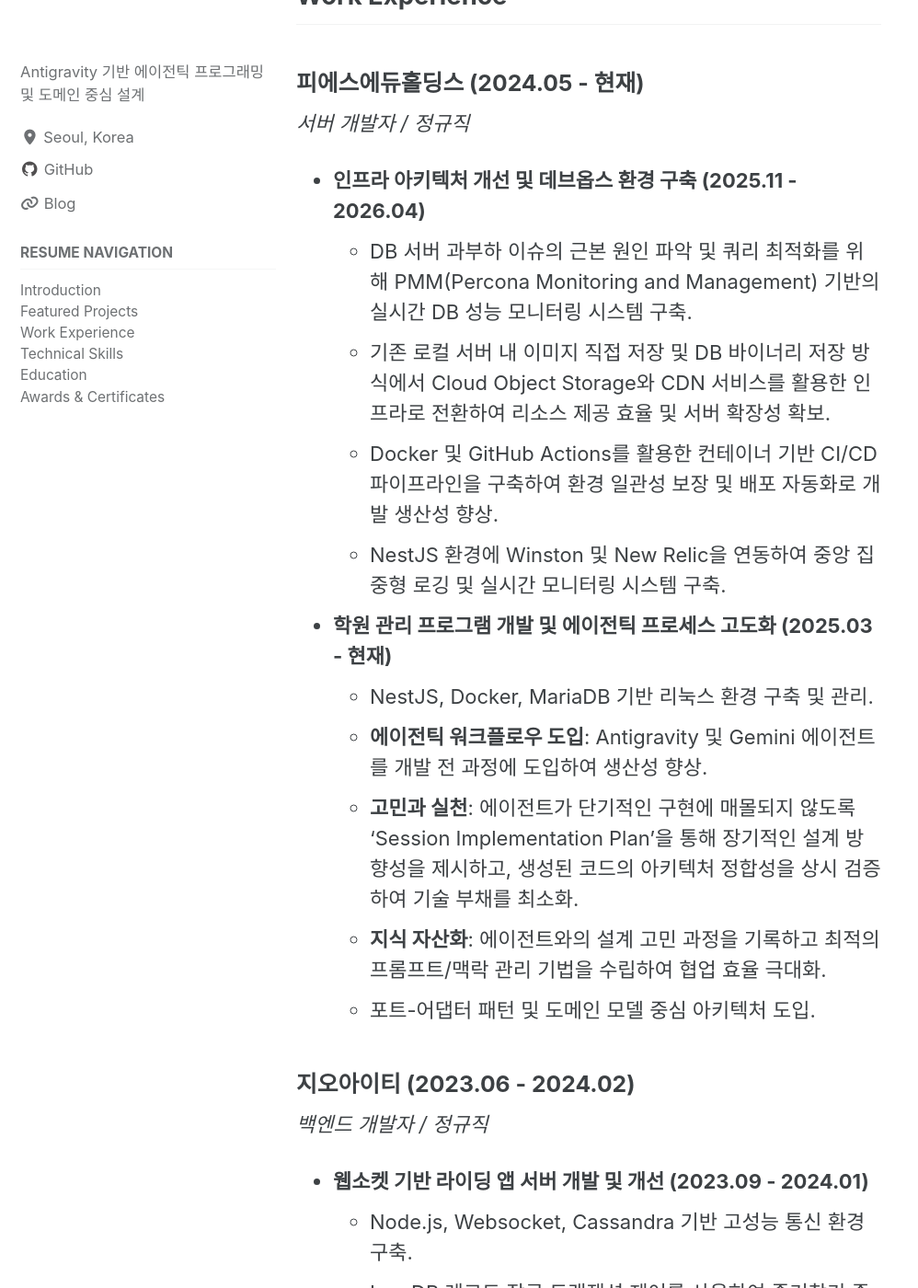
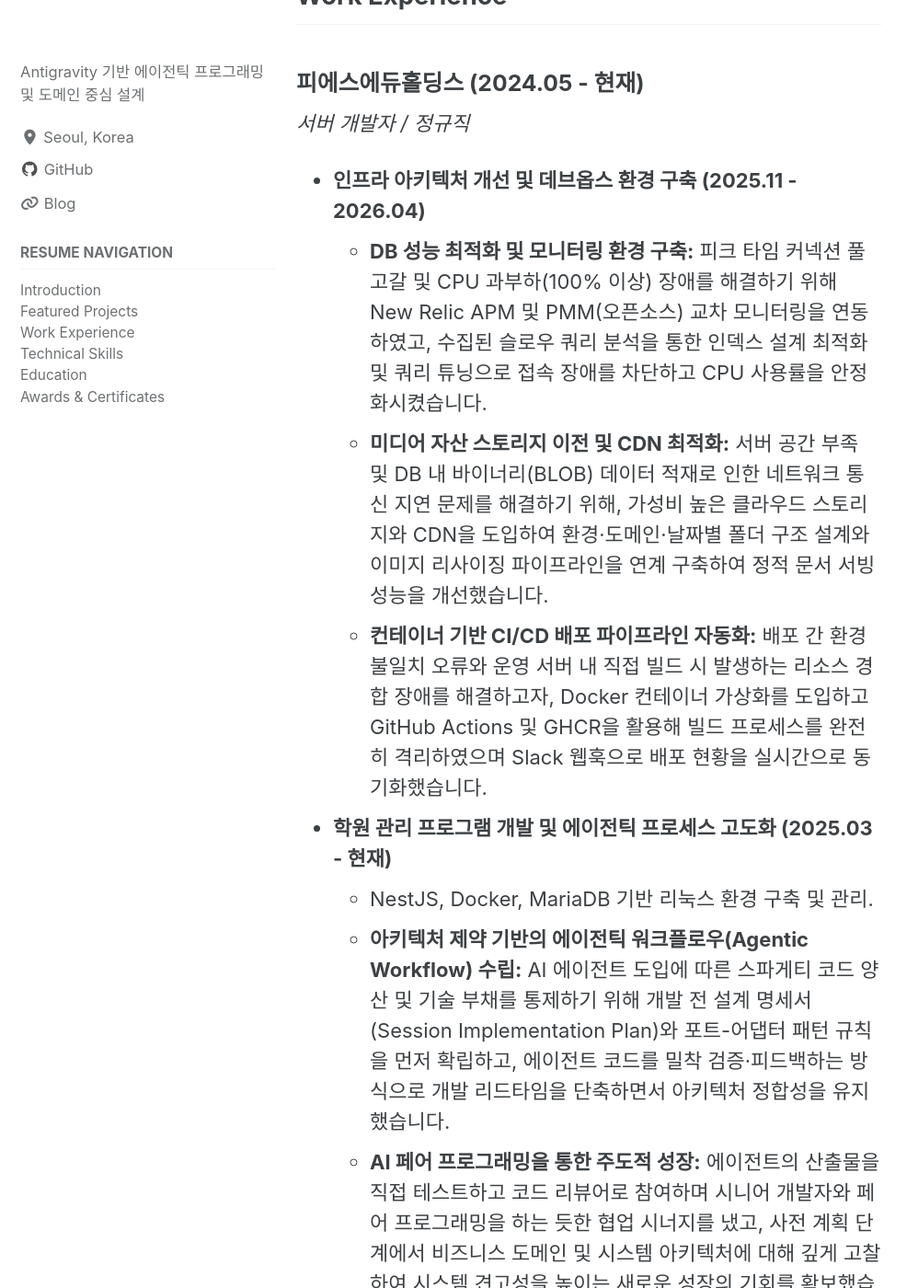
Before and after one commit to hsuk0409/earstone.github.io, a Jekyll site: the page built from _pages/resume.md, in a window 1280 px wide and 1400 px high, scrolled down 2399 px. Shown: the whole window at 92% size, without its empty margins (0-998 px from the left). Built offline with Jekyll 4.4.1, drawn with Linux system fonts in a browser that asks for light colours; cached includes are drawn as plain includes; some of the changed text lies outside the part shown.

Commit message:
이력서 PAAR 구조로 개선

```diff
--- a/_pages/resume.md
+++ b/_pages/resume.md
@@ -52,16 +52,13 @@ sidebar:
 _서버 개발자 / 정규직_
 
 - **인프라 아키텍처 개선 및 데브옵스 환경 구축 (2025.11 - 2026.04)**
-  - DB 서버 과부하 이슈의 근본 원인 파악 및 쿼리 최적화를 위해 PMM(Percona Monitoring and Management) 기반의 실시간 DB 성능 모니터링 시스템 구축.
-  - 기존 로컬 서버 내 이미지 직접 저장 및 DB 바이너리 저장 방식에서 Cloud Object Storage와 CDN 서비스를 활용한 인프라로 전환하여 리소스 제공 효율 및 서버 확장성 확보.
-  - Docker 및 GitHub Actions를 활용한 컨테이너 기반 CI/CD 파이프라인을 구축하여 환경 일관성 보장 및 배포 자동화로 개발 생산성 향상.
-  - NestJS 환경에 Winston 및 New Relic을 연동하여 중앙 집중형 로깅 및 실시간 모니터링 시스템 구축.
+  - **DB 성능 최적화 및 모니터링 환경 구축:** 피크 타임 커넥션 풀 고갈 및 CPU 과부하(100% 이상) 장애를 해결하기 위해 New Relic APM 및 PMM(오픈소스) 교차 모니터링을 연동하였고, 수집된 슬로우 쿼리 분석을 통한 인덱스 설계 최적화 및 쿼리 튜닝으로 접속 장애를 차단하고 CPU 사용률을 안정화시켰습니다.
+  - **미디어 자산 스토리지 이전 및 CDN 최적화:** 서버 공간 부족 및 DB 내 바이너리(BLOB) 데이터 적재로 인한 네트워크 통신 지연 문제를 해결하기 위해, 가성비 높은 클라우드 스토리지와 CDN을 도입하여 환경·도메인·날짜별 폴더 구조 설계와 이미지 리사이징 파이프라인을 연계 구축하여 정적 문서 서빙 성능을 개선했습니다.
+  - **컨테이너 기반 CI/CD 배포 파이프라인 자동화:** 배포 간 환경 불일치 오류와 운영 서버 내 직접 빌드 시 발생하는 리소스 경합 장애를 해결하고자, Docker 컨테이너 가상화를 도입하고 GitHub Actions 및 GHCR을 활용해 빌드 프로세스를 완전히 격리하였으며 Slack 웹훅으로 배포 현황을 실시간으로 동기화했습니다.
 - **학원 관리 프로그램 개발 및 에이전틱 프로세스 고도화 (2025.03 - 현재)**
   - NestJS, Docker, MariaDB 기반 리눅스 환경 구축 및 관리.
-  - **에이전틱 워크플로우 도입**: Antigravity 및 Gemini 에이전트를 개발 전 과정에 도입하여 생산성 향상.
-  - **고민과 실천**: 에이전트가 단기적인 구현에 매몰되지 않도록 'Session Implementation Plan'을 통해 장기적인 설계 방향성을 제시하고, 생성된 코드의 아키텍처 정합성을 상시 검증하여 기술 부채를 최소화.
-  - **지식 자산화**: 에이전트와의 설계 고민 과정을 기록하고 최적의 프롬프트/맥락 관리 기법을 수립하여 협업 효율 극대화.
-  - 포트-어댑터 패턴 및 도메인 모델 중심 아키텍처 도입.
+  - **아키텍처 제약 기반의 에이전틱 워크플로우(Agentic Workflow) 수립:** AI 에이전트 도입에 따른 스파게티 코드 양산 및 기술 부채를 통제하기 위해 개발 전 설계 명세서(Session Implementation Plan)와 포트-어댑터 패턴 규칙을 먼저 확립하고, 에이전트 코드를 밀착 검증·피드백하는 방식으로 개발 리드타임을 단축하면서 아키텍처 정합성을 유지했습니다.
+  - **AI 페어 프로그래밍을 통한 주도적 성장:** 에이전트의 산출물을 직접 테스트하고 코드 리뷰어로 참여하며 시니어 개발자와 페어 프로그래밍을 하는 듯한 협업 시너지를 냈고, 사전 계획 단계에서 비즈니스 도메인 및 시스템 아키텍처에 대해 깊게 고찰하여 시스템 견고성을 높이는 새로운 성장의 기회를 확보했습니다.
 
 ### **지오아이티** (2023.06 - 2024.02)
 
```
